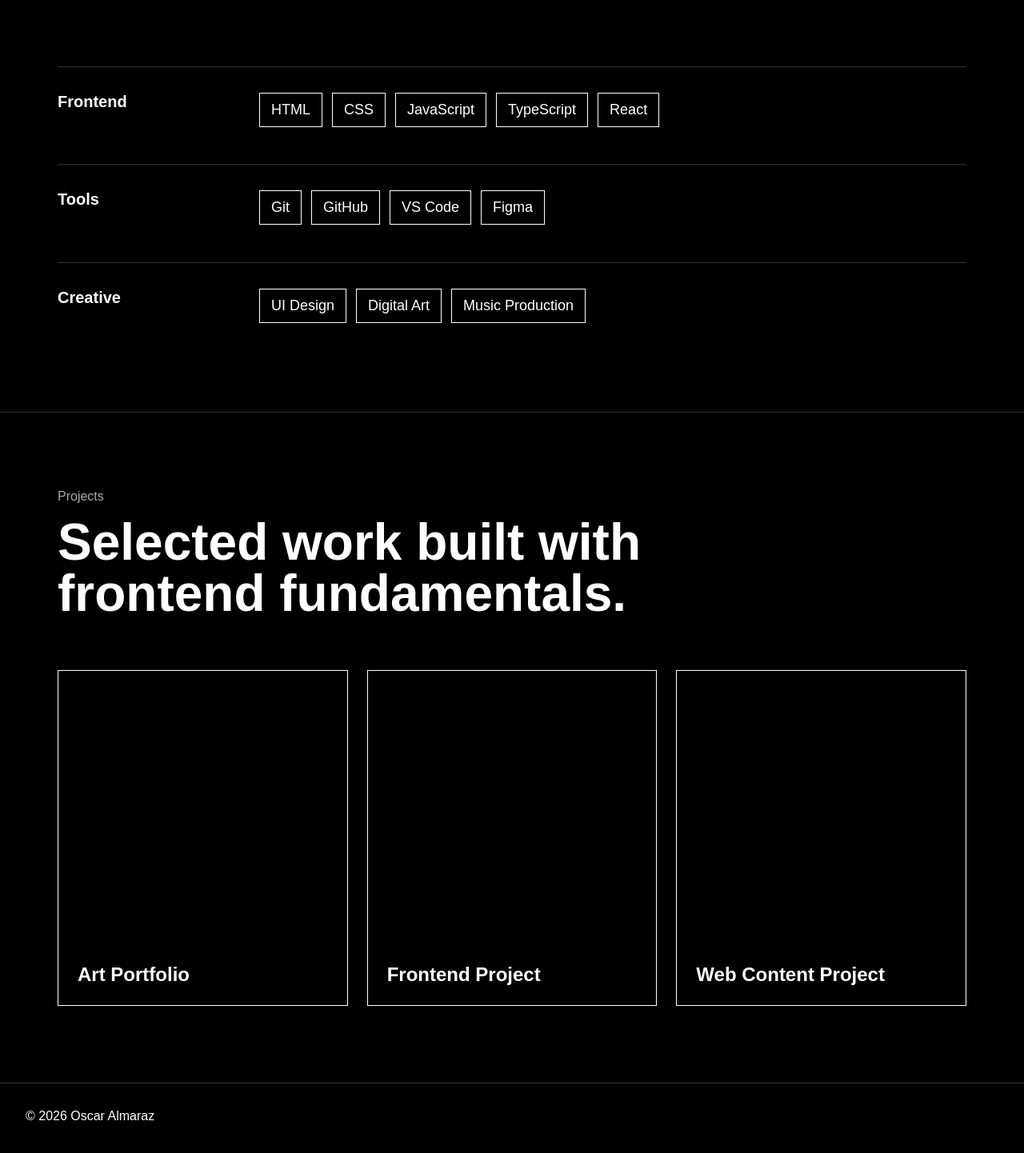
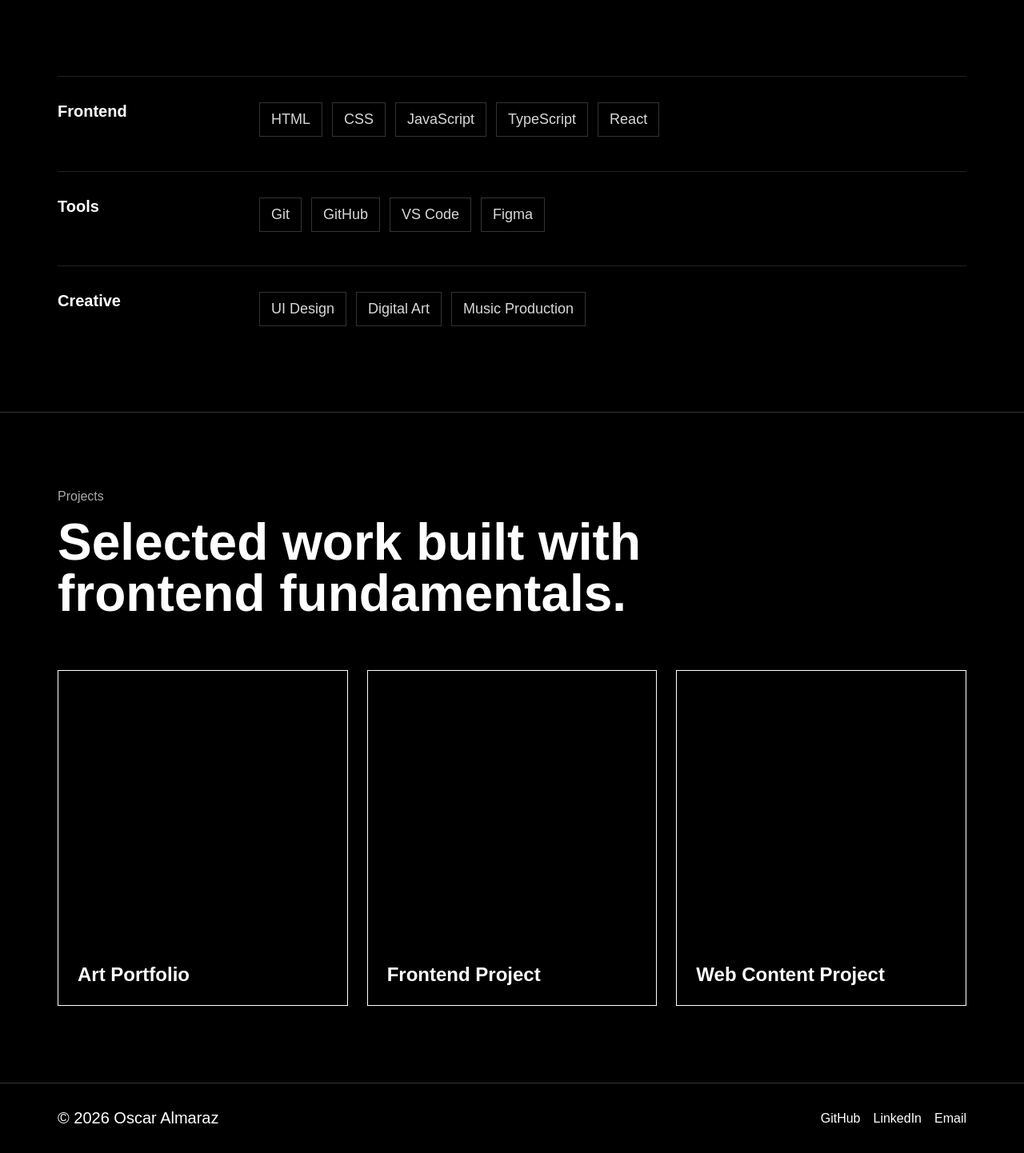
Before and after one commit to OscarAlmaraz350/developer-portfolio, a React (Vite) app: page / in a window 1280 px wide. Shown: the part 1937-3379 px from the top of the page at 80% size. Built offline with nearby package versions, Linux system fonts and the light colour scheme.

Commit message:
changes on footer

```diff
--- a/src/components/Footer.tsx
+++ b/src/components/Footer.tsx
@@ -1,9 +1,19 @@
 function Footer() {
   return (
-    <footer>
-      <p>© 2026 Oscar Almaraz</p>
+    <footer className="footer">
+      <div className="container footer-inner">
+        <div>
+          <p className="footer-name">© 2026 Oscar Almaraz</p>
+        </div>
+
+        <div className="footer-links">
+          <a href="#">GitHub</a>
+          <a href="#">LinkedIn</a>
+          <a href="#">Email</a>
+        </div>
+      </div>
     </footer>
-  )
+  );
 }
 
-export default Footer
+export default Footer;
--- a/src/index.css
+++ b/src/index.css
@@ -88,9 +88,36 @@ main section {
   border-top: 1px solid #333;
 }
 
-footer {
-  padding: 32px;
+.footer {
   border-top: 1px solid #333;
+}
+
+.footer-inner {
+  padding-block: 32px;
+  display: flex;
+  justify-content: space-between;
+  gap: 32px;
+  align-items: center;
+}
+
+.footer-name {
+  font-size: 20px;
+  color: white;
+}
+
+.footer-copy {
+  color: #aaa;
+}
+
+.footer-links {
+  display: flex;
+  gap: 16px;
+  flex-wrap: wrap;
+}
+
+.footer-links a {
+  color: white;
+  text-decoration: none;
 }
 
 /* NAVBAR */
@@ -165,13 +192,14 @@ footer {
 .skills {
   display: grid;
   grid-template-columns: 1fr;
-  gap: 64px;
+  gap: 72px;
 }
 
 .skills-header h2 {
   max-width: 900px;
-  font-size: clamp(36px, 5vw, 80px);
-  line-height: 1;
+  font-size: clamp(40px, 6vw, 88px);
+  line-height: 0.95;
+  letter-spacing: -0.04em;
 }
 
 .skills-list {
@@ -184,7 +212,7 @@ footer {
   grid-template-columns: 220px 1fr;
   gap: 32px;
   align-items: start;
-  border-top: 1px solid #333;
+  border-top: 1px solid #222;
   padding-top: 32px;
 }
 
@@ -199,9 +227,10 @@ footer {
 }
 
 .skill-items span {
-  border: 1px solid white;
+  border: 1px solid #333;
   padding: 10px 14px;
   font-size: 18px;
+  color: #d8d8d8;
 }
 
 /* PROJECTS SECTION */
@@ -356,8 +385,30 @@ footer {
   .about-media {
     min-height: 260px;
   }
+  .skills {
+    gap: 48px;
+  }
+
+  .skills-header h2 {
+    font-size: clamp(40px, 12vw, 64px);
+  }
+
   .skill-group {
     grid-template-columns: 1fr;
-    gap: 16px;
+    gap: 20px;
+    padding-top: 24px;
+  }
+
+  .skill-items {
+    gap: 10px;
+  }
+
+  .skill-items span {
+    font-size: 16px;
+    padding: 9px 12px;
+  }
+  .footer-inner {
+    flex-direction: column;
+    align-items: flex-start;
   }
 }
```
